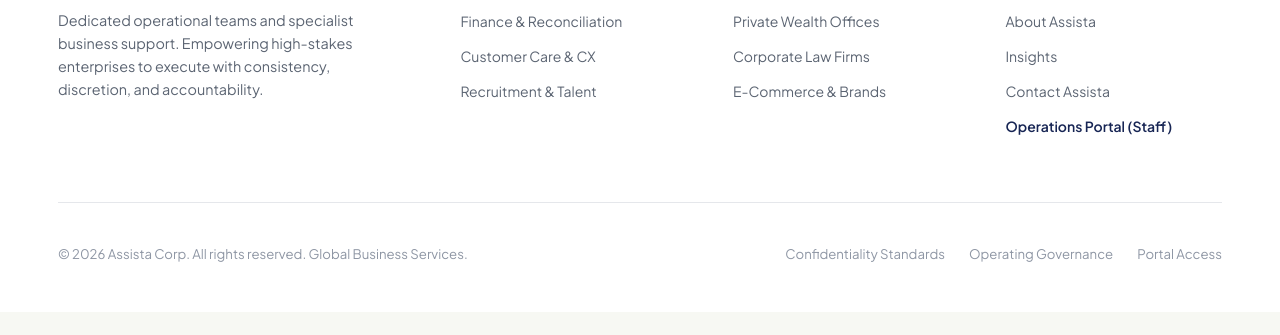
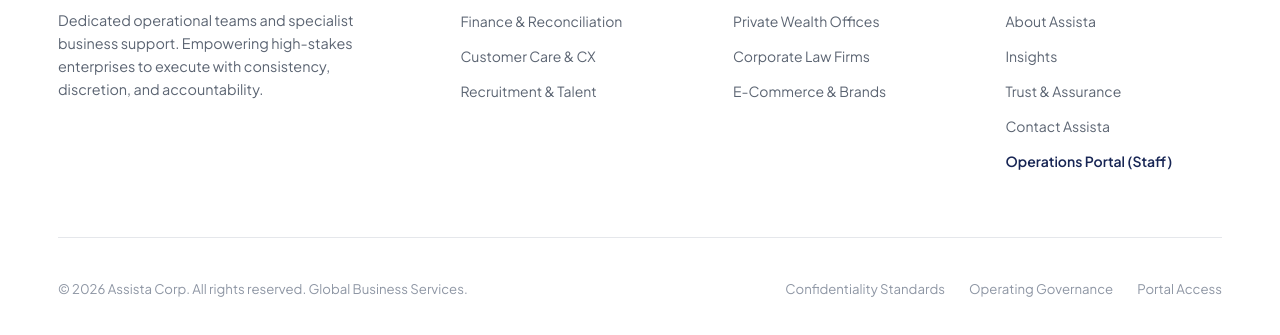
Before and after one commit to Lusifer317/assista-corp, a website: page public/industries.html in a window 1280 px wide. Shown: the part 4129-4464 px from the top of the page. Before the commit the page ends 4441 px from the top, so only its background shows below. Drawn offline with Linux system fonts and the light colour scheme; no server answers.

Commit message:
Add Trust and Assurance link to site footer

```diff
--- a/public/industries.html
+++ b/public/industries.html
@@ -390,6 +390,7 @@
             <li><a href="/how-we-work" class="footer-link">How We Work</a></li>
             <li><a href="/about" class="footer-link">About Assista</a></li>
             <li><a href="/insights" class="footer-link">Insights</a></li>
+            <li><a href="/trust" class="footer-link">Trust &amp; Assurance</a></li>
             <li><a href="/contact" class="footer-link">Contact Assista</a></li>
             <li><a href="/admin" class="footer-link" style="color:var(--brand-navy); font-weight:600;">Operations Portal (Staff)</a></li>
           </ul>
```
